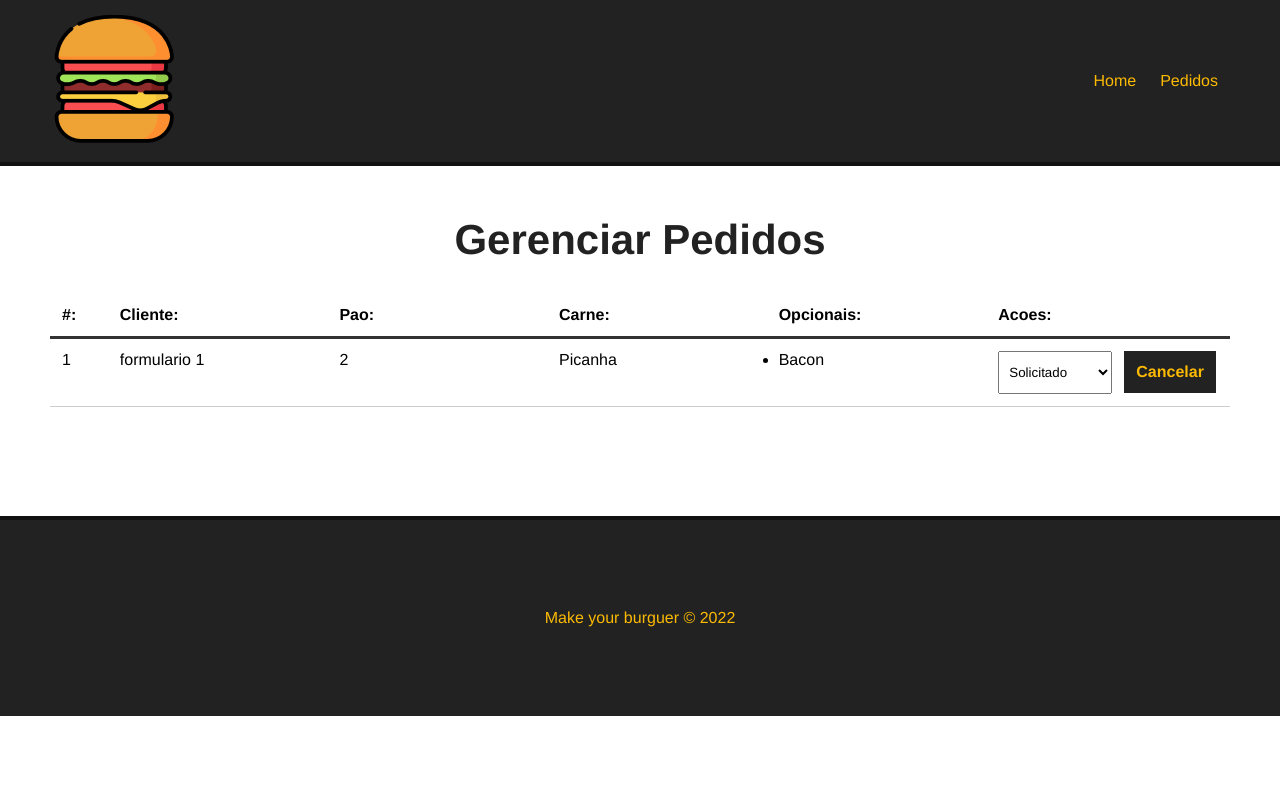
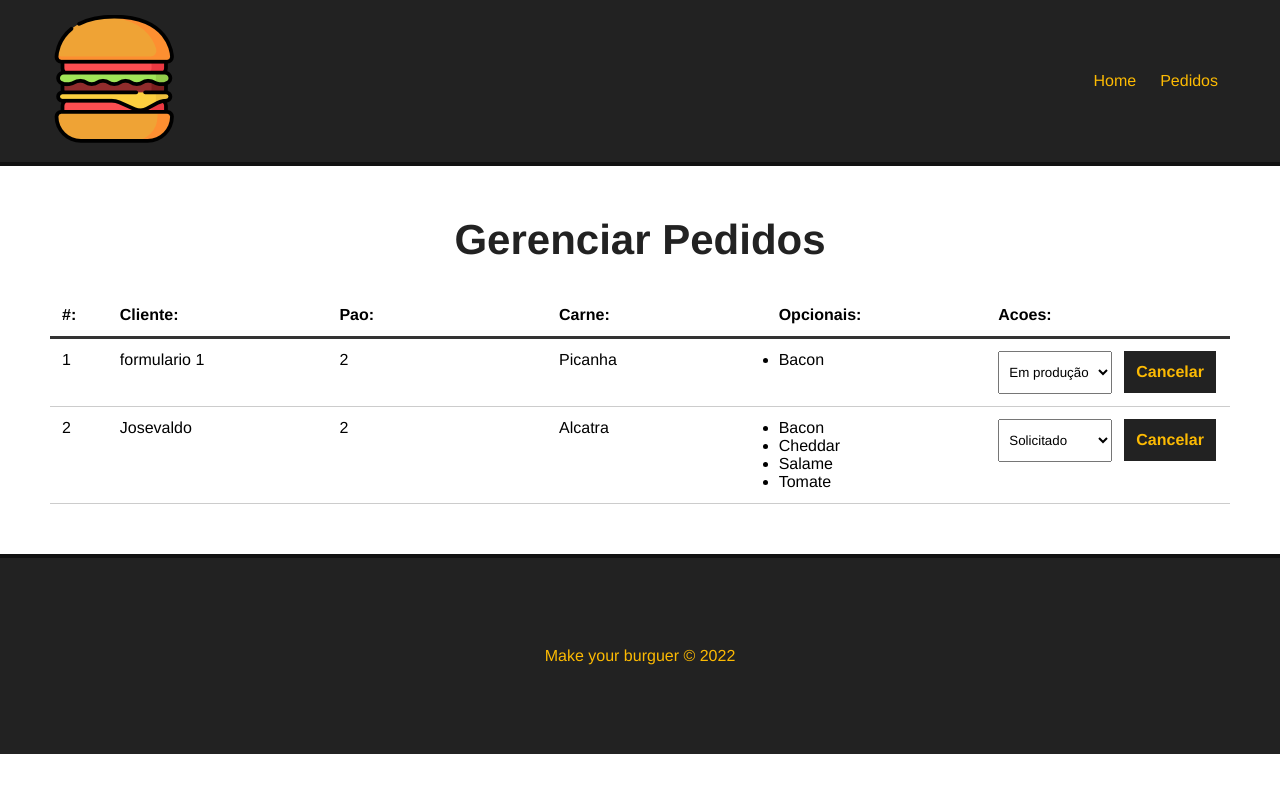
Before and after one commit to EnzoGamaDS/Make-Your-Burguer, a Vue app in the folder your_burguer/: page /pedidos in a window 1280 px wide. Shown: the top 792 px of the page. Built offline with nearby package versions, Linux system fonts and the light colour scheme; data requests are answered from the project's data file.

Commit message:
Atualizando pedidos

```diff
--- a/your_burguer/db/db.json
+++ b/your_burguer/db/db.json
@@ -85,8 +85,21 @@
       "opcionais": [
         "Bacon"
       ],
+      "status": "Em produção",
+      "id": 1
+    },
+    {
+      "nome": "Josevaldo",
+      "carne": "Alcatra",
+      "pao": 2,
+      "opcionais": [
+        "Bacon",
+        "Cheddar",
+        "Salame",
+        "Tomate"
+      ],
       "status": "Solicitado",
-      "id": 1
+      "id": 2
     }
   ]
 }
--- a/your_burguer/src/components/Dashboard.vue
+++ b/your_burguer/src/components/Dashboard.vue
@@ -24,9 +24,9 @@
                     </ul>
                 </div>
                 <div>
-                    <select name="status" class="status">
+                    <select name="status" class="status" @change="updateBurger($event, burger.id)">
                         <option value="">Selecione</option>
-                        <option value="s.tipo" v-for="s in status" :key="s.id" :selected="burger.status == s.tipo">
+                        <option v-for="s in status" :key="s.id" :value="s.tipo" :selected="burger.status == s.tipo">
                         {{s.tipo}}
                         </option>
                     </select>
@@ -78,7 +78,24 @@
             const res = await req.json();
 
             // msg
+
             this.getPedidos();
+        },
+        async updateBurger(event, id){
+
+            const option = event.target.value;
+
+            const dataJson = JSON.stringify({status : option});
+
+            const req = await fetch(`http://localhost:3000/burgers/${id}`, {
+                method: "PATCH",
+                headers: { "Content-Type": "application/json" },
+                body: dataJson
+            });
+
+            const res = await req.json();
+
+            console.log(res);
         }
     },
     mounted() {
```
